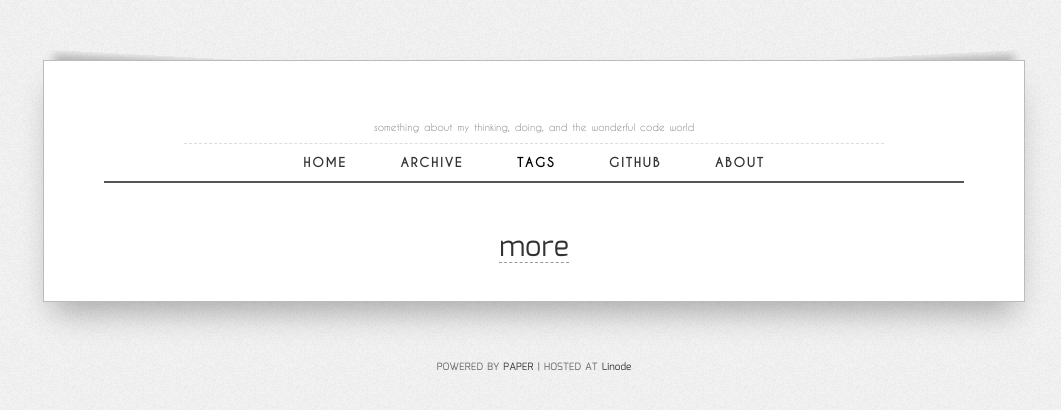
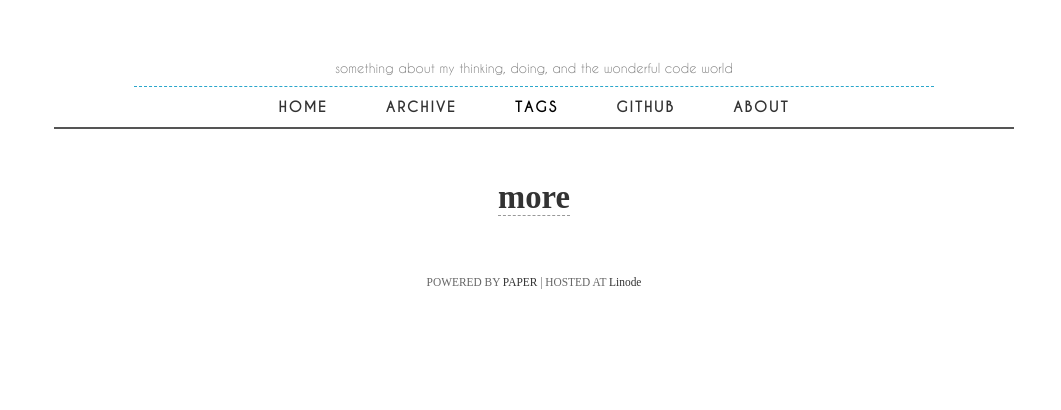
Before and after one commit to yueyoum/paper, a Python web app: template templates/index.html in a window 1280 px wide. Shown: the top 410 px of the page, without its empty margins (106-1167 px from the left). Run offline with Jinja, Linux system fonts and the light colour scheme; the template is opened without the code that fills it, so the values that code supplies are empty.

Commit message:
adjust css for new looking

```diff
--- a/static/css/foghorn.css
+++ b/static/css/foghorn.css
@@ -1,14 +1,7 @@
 @import url(font.css);
 
-body {
-    /*font: 0.9em "monacoregular", Times;*/
-    font: 0.9em "exo", Times;
-    word-spacing: 0.1em;
-    }
-
-
 h1 {
-    font-weight: normal;
+    font-weight: bold;
     }
 h2 {
     font-weight: normal;
--- a/static/css/font.css
+++ b/static/css/font.css
@@ -26,21 +26,6 @@
 }
 
 
-/*
-@font-face {
-    font-family: 'santanaregular';
-    src: url('/static/font/santana-webfont.eot');
-    src: url('/static/font/santana-webfont.eot?#iefix') format('embedded-opentype'),
-         url('/static/font/santana-webfont.woff') format('woff'),
-         url('/static/font/santana-webfont.ttf') format('truetype'),
-         url('/static/font/santana-webfont.svg#santanaregular') format('svg');
-    font-weight: normal;
-    font-style: normal;
-
-}
-*/
-
-
 
 
 @font-face {
@@ -54,18 +39,3 @@
     font-style: normal;
 
 }
-
-
-
-
-@font-face {
-    font-family: 'exo';
-    src: url('/static/font/exo-regular-webfont.eot');
-    src: url('/static/font/exo-regular-webfont.eot?#iefix') format('embedded-opentype'),
-         url('/static/font/exo-regular-webfont.woff') format('woff'),
-         url('/static/font/exo-regular-webfont.ttf') format('truetype'),
-         url('/static/font/exo-regular-webfont.svg#exoregular') format('svg');
-    font-weight: normal;
-    font-style: normal;
-
-}
--- a/static/css/style.css
+++ b/static/css/style.css
@@ -3,50 +3,14 @@ a {text-decoration: none;}
 a:hover {text-decoration: underline;}
 pre {font: 0.9em "monacoregular";}
 
-
 body {
-    background: #F4F3F3 url('/static/img/background.png') repeat;
+    font-size: 1.02em;
 }
 
 #main {
-    width: 860px;
+    width: 960px;
     margin: 60px auto;
-    padding: 60px 60px 20px 60px;
-    border: 1px solid #bbb;
-    background: white;
-    position: relative;
-    -webkit-box-shadow: 0 20px 30px -10px rgba(0, 0, 0, 0.3);
-    box-shadow: 0 20px 30px -10px rgba(0, 0, 0, 0.3);
 }
-
-
-#main:before, #main:after {
-	content:"";
-	position:absolute;
-	z-index:-2;
-	top:-8px;
-	left:10px;
-	width:50%;
-	height:10px;
-	-webkit-box-shadow:0 15px 10px rgba(0, 0, 0, 0.3);
-	-moz-box-shadow:0 15px 10px rgba(0, 0, 0, 0.3);
-	box-shadow:0 15px 10px rgba(0, 0, 0, 0.3);
-	-webkit-transform:rotate(3deg);
-	-moz-transform:rotate(3deg);
-	-ms-transform:rotate(3deg);
-	-o-transform:rotate(3deg);
-	transform:rotate(3deg);
-}
-#main:after {
-	right:10px;
-	left:auto;
-	-webkit-transform:rotate(-3deg);
-	-moz-transform:rotate(-3deg);
-	-ms-transform:rotate(-3deg);
-	-o-transform:rotate(-3deg);
-	transform:rotate(-3deg);
-}
-
 
 
 #header {
@@ -58,23 +22,23 @@ body {
 
 #header-top {
     margin: 0 50px;
-    border-bottom: 1px dashed #ddd;
+    border-bottom: 1px dashed #2ba6cb;
     padding-bottom: 10px;
     margin-bottom: 5px;
 }
 
 
 #blog-title {
-    font: 2.2em "CaviarDreams";
-    font-size: 2.2em;
+    font: 2.4em "CaviarDreams";
+    font-size: 2.4em;
     letter-spacing: 0.1em;
     word-spacing: 0.3em;
     color: #555;
 }
 
 #blog-sub {
-    font: 0.7em "CaviarDreams";
-    font-size: 0.7em;
+    font: 0.8em "CaviarDreams";
+    font-size: 0.8em;
     color: gray;
 }
 
```
Also changed, not shown: other parts of static/css/style.css (+13 -15 lines), static/css/pygments.css (+70 -70 lines).
